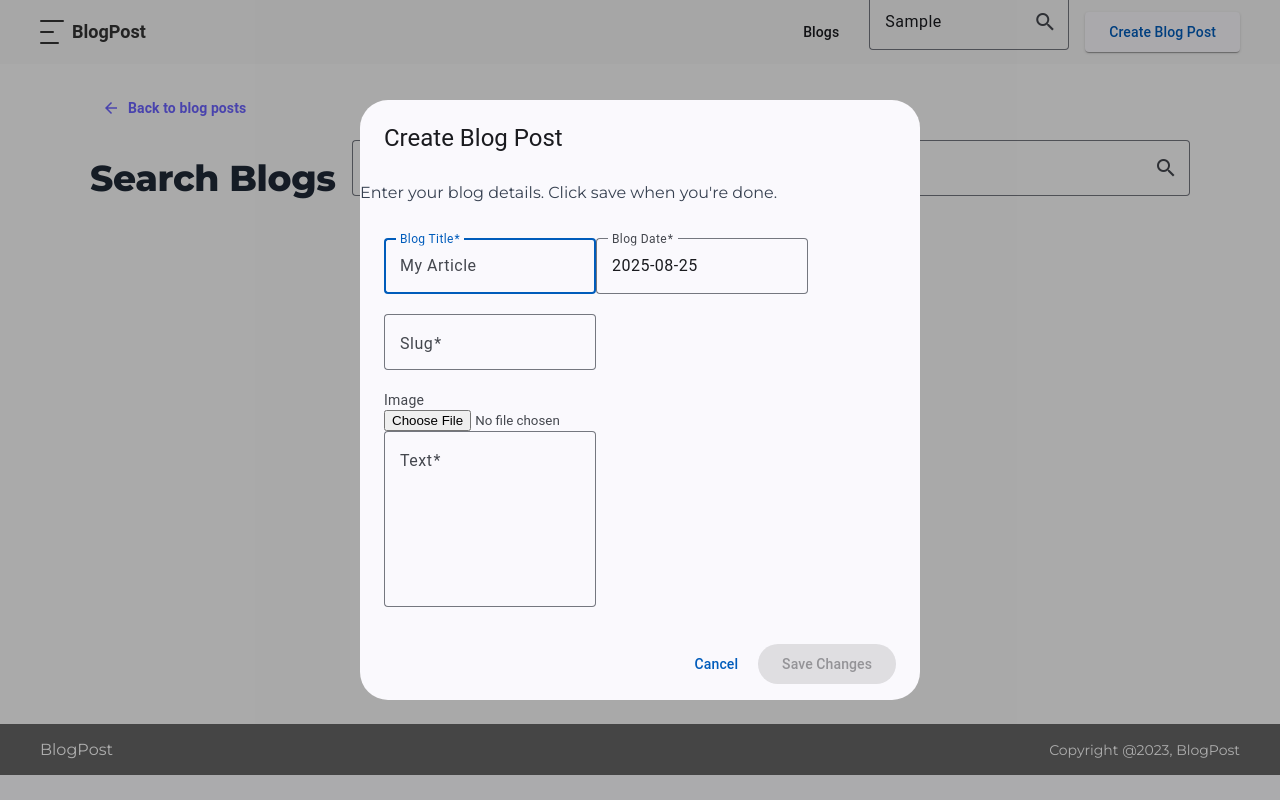
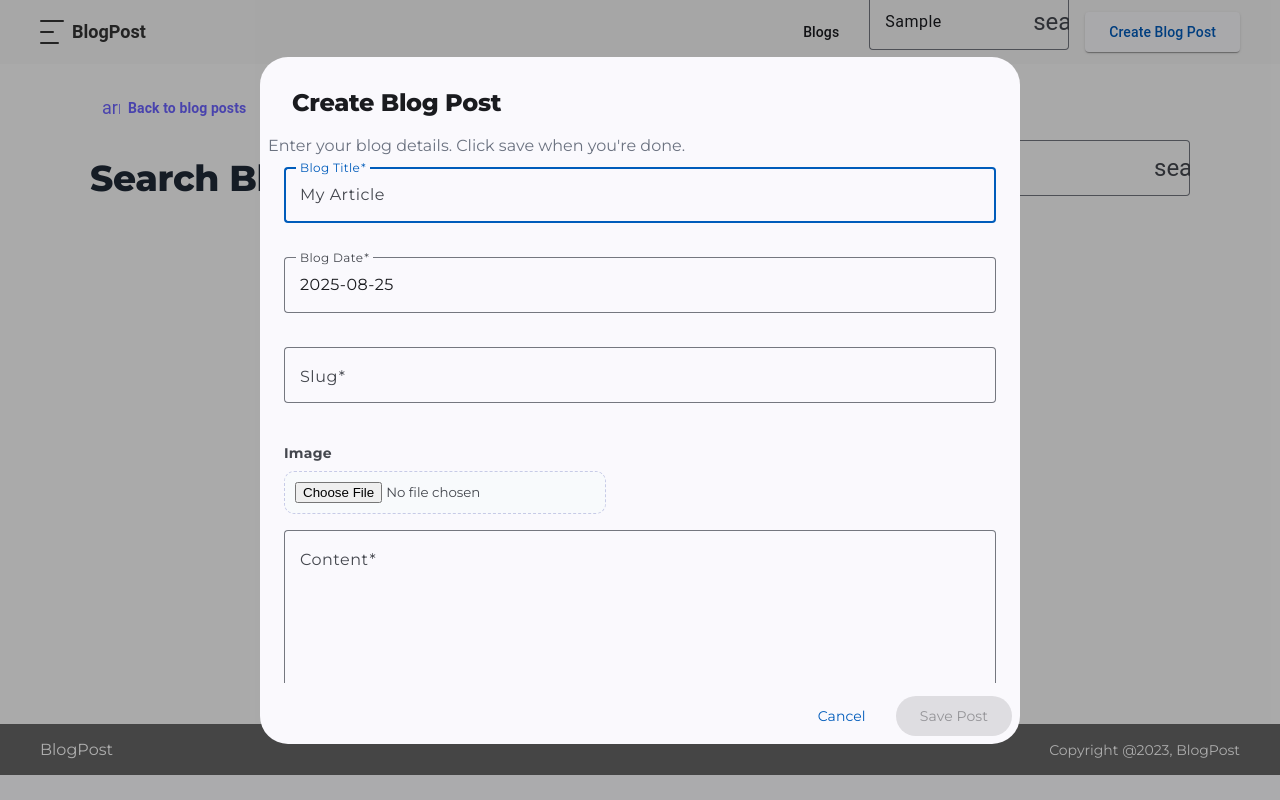
Before and after one commit to DynastyElvis/technoprise-blogs, an Angular app in the folder frontend/blog-frontend/: page /search in a window 1280 px wide. Both pictures are taken after typing "Sample" into the empty fields and a click on the button "Create Blog Post". Built offline with nearby package versions, Linux system fonts and the light colour scheme.

Commit message:
style: ui clean up - modules, header and footer

```diff
--- a/frontend/blog-frontend/src/app/app.component.ts
+++ b/frontend/blog-frontend/src/app/app.component.ts
@@ -32,14 +32,16 @@ export class AppComponent {
 
   openCreateDialog() {
     const dialogRef = this.dialog.open(CreatePostDialogComponent, {
-      width: '600px'
+      width: '760px',
+      maxWidth: '92vw'
     });
 
     dialogRef.afterClosed().subscribe(result => {
       if (result) {
-        // Refresh the current view if on blog list
-        if (this.router.url === '/') {
-          window.location.reload();
+        // If we're on the blogs route, reload data by navigating to it
+        if (this.router.url.startsWith('/blogs') || this.router.url === '/') {
+          // Soft navigation to trigger data reload
+          this.router.navigateByUrl('/blogs');
         }
       }
     });
--- a/frontend/blog-frontend/src/app/components/create-post-dialog/create-post-dialog.component.css
+++ b/frontend/blog-frontend/src/app/components/create-post-dialog/create-post-dialog.component.css
@@ -0,0 +1,23 @@
+.dialog-container { min-width: 720px; max-width: 920px; font-family: inherit; }
+.dialog-header { padding: 8px 8px 0; }
+.dialog-header h2 { margin: 0; font-weight: 800; letter-spacing: -0.3px; }
+.dialog-subtitle { margin: 4px 0 8px; color: var(--muted); }
+
+.dialog-content { padding-top: 4px; max-height: 65vh; overflow: auto; }
+.form-field { width: 100%; margin-bottom: 14px; }
+.content-field textarea { line-height: 1.5; }
+
+.image-upload-section { margin: 6px 0 16px; }
+.image-label { display: block; font-weight: 700; margin-bottom: 8px; }
+.image-upload-area { display: flex; gap: 16px; align-items: center; }
+.image-upload-area input[type="file"] { border: 1px dashed #c7cbe7; padding: 10px; border-radius: 10px; background: #f8fafc; }
+.preview { width: 140px; height: 100px; border-radius: 10px; overflow: hidden; border: 1px solid #e5e7eb; background: #fff; }
+.preview img { width: 100%; height: 100%; object-fit: cover; }
+
+.error-message { color: #b91c1c; background: #fee2e2; border: 1px solid #fecaca; padding: 10px 12px; border-radius: 8px; }
+
+.dialog-actions { padding: 12px 8px 8px; display: flex; justify-content: flex-end; gap: 10px; }
+
+@media (max-width: 760px) {
+  .dialog-container { min-width: 0; width: 100vw; }
+}
--- a/frontend/blog-frontend/src/app/components/create-post-dialog/create-post-dialog.component.html
+++ b/frontend/blog-frontend/src/app/components/create-post-dialog/create-post-dialog.component.html
@@ -58,11 +58,11 @@
 
         <!-- Blog Content -->
         <mat-form-field appearance="outline" class="form-field content-field">
-          <mat-label>Text</mat-label>
+          <mat-label>Content</mat-label>
           <textarea
             matInput
             formControlName="content"
-            placeholder="Text"
+            placeholder="Write your article..."
             rows="6"
             cdkTextareaAutosize
             cdkAutosizeMinRows="6"
@@ -99,7 +99,7 @@
         (click)="onSubmit()"
         [disabled]="!postForm.valid || loading"
       >
-        {{ loading ? 'Saving...' : 'Save Changes' }}
+        {{ loading ? 'Saving...' : 'Save Post' }}
       </button>
     </mat-dialog-actions>
   </div>
--- a/frontend/blog-frontend/src/app/components/create-post-dialog/create-post-dialog.component.ts
+++ b/frontend/blog-frontend/src/app/components/create-post-dialog/create-post-dialog.component.ts
@@ -2,6 +2,7 @@ import { Component } from '@angular/core';
 import { CommonModule } from '@angular/common';
 import { FormBuilder, FormGroup, FormsModule, ReactiveFormsModule, Validators } from '@angular/forms';
 import { MatDialogModule, MatDialogRef } from '@angular/material/dialog';
+import { MatSnackBar, MatSnackBarModule } from '@angular/material/snack-bar';
 import { MatFormFieldModule } from '@angular/material/form-field';
 import { MatInputModule } from '@angular/material/input';
 import { MatButtonModule } from '@angular/material/button';
@@ -23,7 +24,8 @@ import { BlogService } from '../../services/blog.service';
     MatInputModule,
     MatButtonModule,
     MatIconModule,
-    MatProgressSpinnerModule
+    MatProgressSpinnerModule,
+    MatSnackBarModule
   ]
 })
 export class CreatePostDialogComponent {
@@ -35,7 +37,8 @@ export class CreatePostDialogComponent {
   constructor(
     private fb: FormBuilder,
     private dialogRef: MatDialogRef<CreatePostDialogComponent>,
-    private blogService: BlogService
+    private blogService: BlogService,
+    private snackBar: MatSnackBar
   ) {
     this.postForm = this.fb.group({
       title: ['', [Validators.required, Validators.minLength(5)]],
@@ -80,6 +83,7 @@ export class CreatePostDialogComponent {
       this.blogService.createBlogPost(postData).subscribe({
         next: (createdPost) => {
           this.loading = false;
+          this.snackBar.open('Blog post created successfully', 'Close', { duration: 2500 });
           this.dialogRef.close(createdPost);
         },
         error: (error) => {
--- a/frontend/blog-frontend/src/styles.css
+++ b/frontend/blog-frontend/src/styles.css
@@ -11,6 +11,12 @@ body.mat-typography {
 }
 /* Inherit font for all elements so Material components pick it up */
 body * { font-family: inherit; }
+
+/* Make Angular Material use Montserrat across components */
+.mat-typography, .mat-app-background { font-family: inherit !important; }
+.mat-button, .mat-raised-button, .mat-icon, .mat-form-field, .mat-input-element { font-family: inherit !important; }
+/* Ensure dialogs/menus (overlay) also use the font */
+.cdk-overlay-container * { font-family: inherit !important; }
 
 /* Color palette */
 :root {
```
